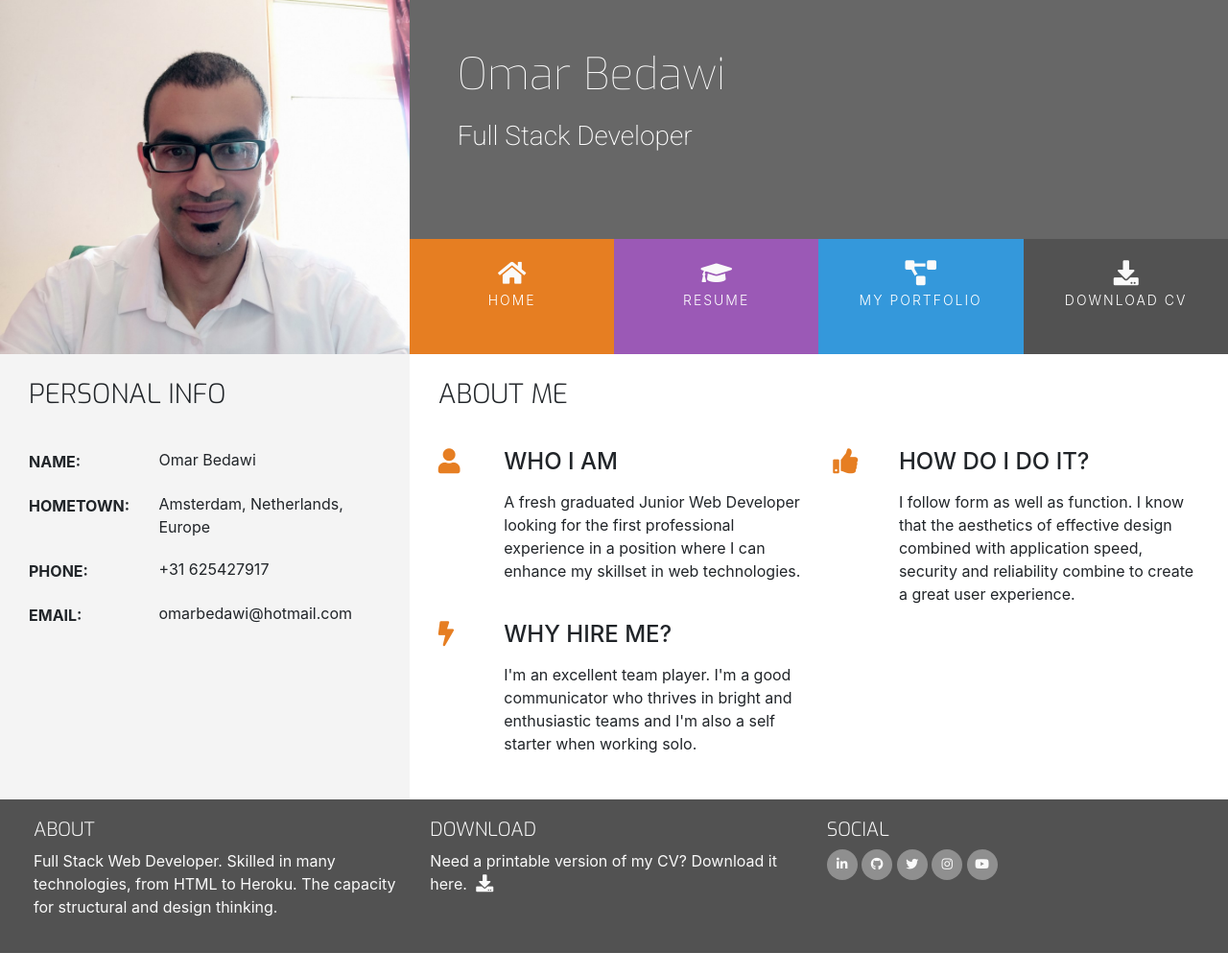
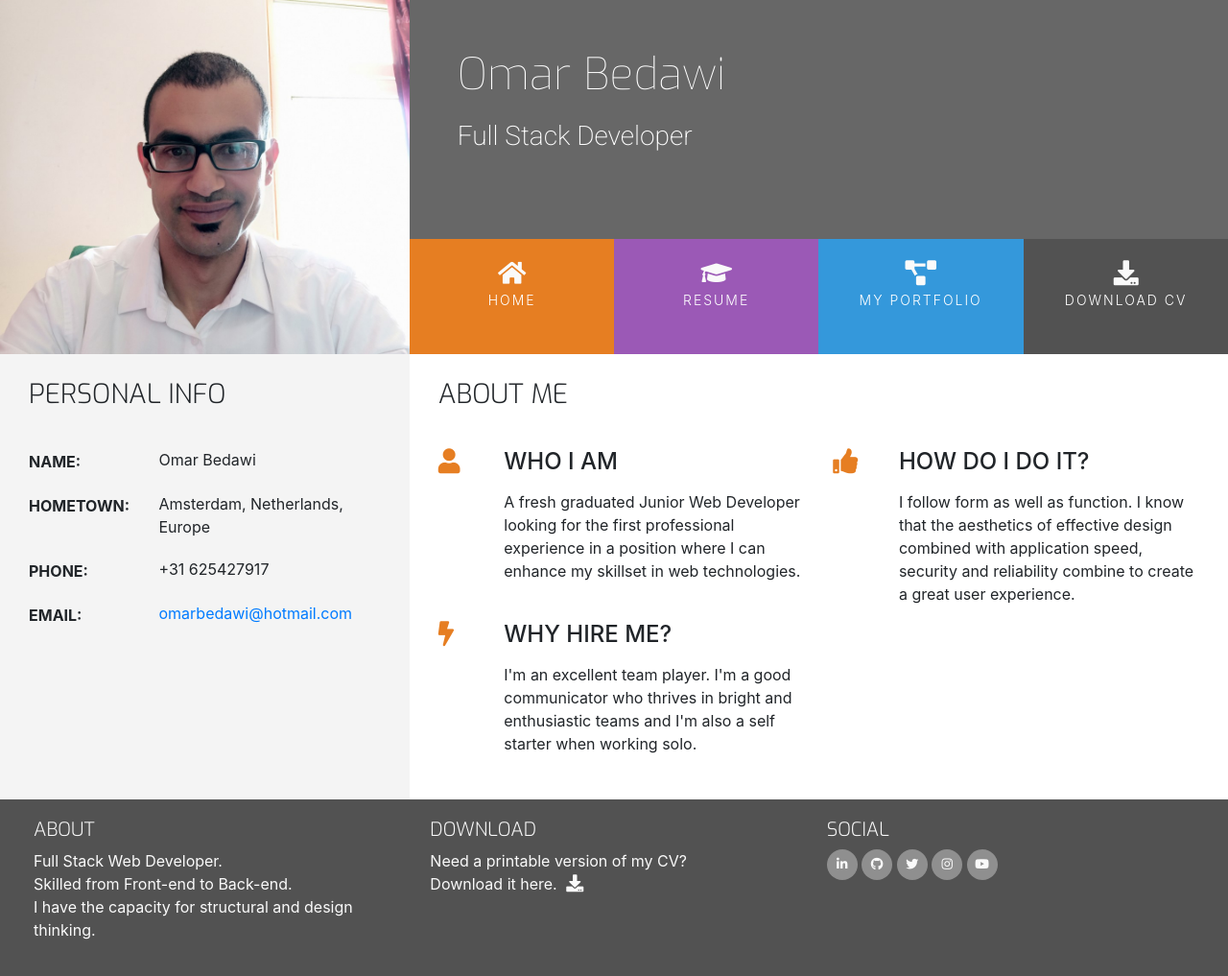
Before and after one commit to OmarBedawi/OmarBedawiCV, a plain HTML site: page index.html in a window 1280 px wide. Shown: the whole page at 96% size. Before the commit the page ends 993 px from the top, so only its background shows below. Drawn offline with nearby package versions, Linux system fonts and the light colour scheme.

Commit message:
footer adjusted

```diff
--- a/index.html
+++ b/index.html
@@ -97,7 +97,7 @@
                     </div>
                     <div class="value">
                         <p>
-                            <a>omarbedawi@hotmail.com</a>
+                            <a href="mailto:omarbedawi@hotmail.com">omarbedawi@hotmail.com</a>
                         </p>
                     </div>
                 </div>
@@ -171,13 +171,13 @@
             <div class="col-sm-4">
                 <h5 class="uppercase general-sub">About</h5>
                 <p class="inline-block">
-                    Full Stack Web Developer. Skilled in many technologies, from HTML to Heroku. The capacity for structural and design thinking.
+                    Full Stack Web Developer.<br> Skilled from Front-end to Back-end. <br>I have the capacity for structural and design thinking.
                 </p>
             </div>
             <div class="col-sm-4">
                 <h5 class="uppercase general-sub">Download</h5>
                 <p class="inline-block">
-                    Need a printable version of my CV? Download it here.
+                    Need a printable version of my CV? <br>Download it here.
                     <a href="assets/cv/OmarBedawiCV.pdf" target="_blank" class="cv-pdf">
                         <i class="fa fa-download" aria-hidden="true"></i>
                         <span class="sr-only">Download link.</span>
@@ -206,7 +206,7 @@
                         </a>
                     </li>
                     <li class="list-inline-item">
-                        <a target="_blank" href="https://www.instagram.com/o.bidizzle/?hl=en">
+                        <a target="_blank" href="https://www.instagram.com/">
                             <i class="fab fa-instagram" aria-hidden="true"></i>
                             <span class="sr-only">Instagram</span>
                         </a>
```
Also changed, not shown: portfolio.html (+2 -2 lines), resume.html (+3 -3 lines), 1 other file.
